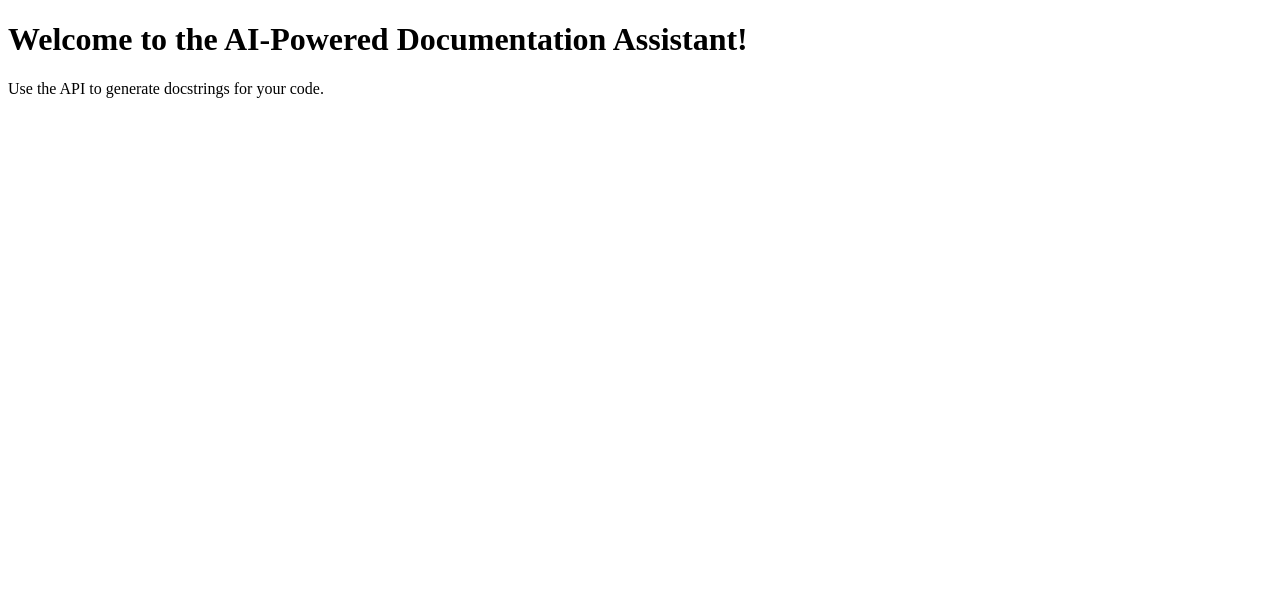
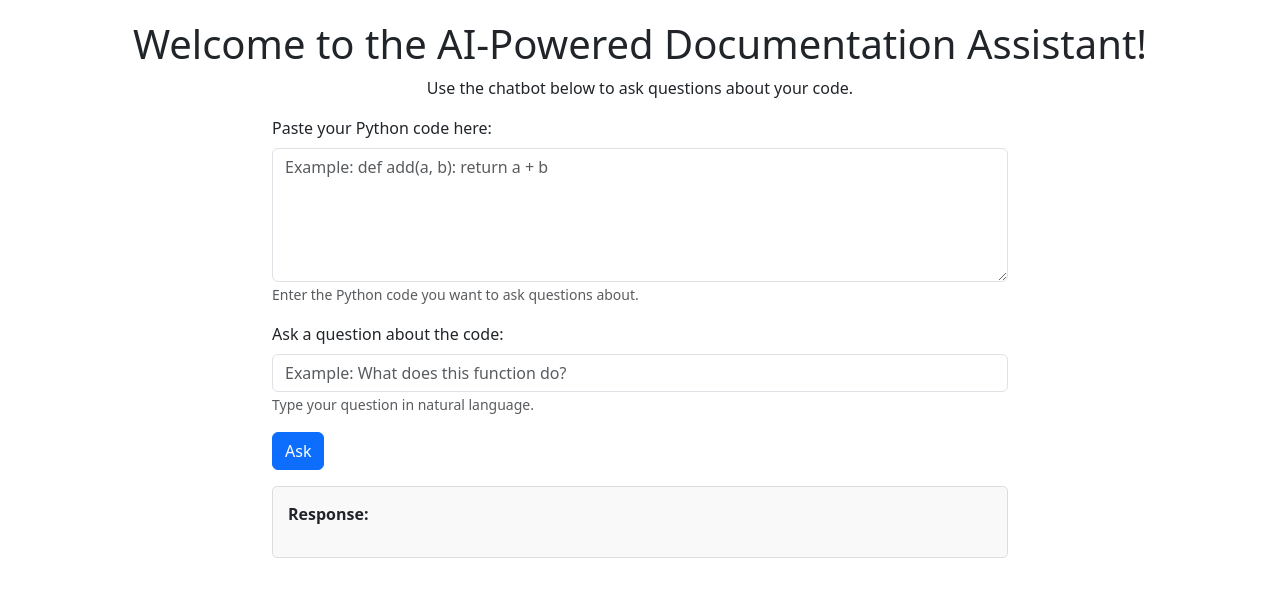
Before and after one commit to henrymbuguak/ai-doc-assistant, a Flask app: template app/templates/index.html in a window 1280 px wide. Shown: the top 597 px of the page. Run offline with Flask 3, Linux system fonts and the light colour scheme; the template is opened without the code that fills it, so the values that code supplies are empty.

Commit message:
Module 4:  AI-Powered interactive search  with DeepSeek and Flask

```diff
--- a/app/templates/index.html
+++ b/app/templates/index.html
@@ -4,9 +4,107 @@
     <meta charset="UTF-8">
     <meta name="viewport" content="width=device-width, initial-scale=1.0">
     <title>AI Doc Assistant</title>
+    <!-- Bootstrap CSS -->
+    <link href="https://cdn.jsdelivr.net/npm/bootstrap@5.3.0/dist/css/bootstrap.min.css" rel="stylesheet">
+    <style>
+        body {
+            padding: 20px;
+        }
+        .response-box {
+            margin-top: 20px;
+            padding: 15px;
+            border: 1px solid #ddd;
+            border-radius: 5px;
+            background-color: #f9f9f9;
+        }
+        .loading-spinner {
+            display: none; /* Hidden by default */
+            margin-top: 10px;
+        }
+    </style>
 </head>
 <body>
-    <h1>Welcome to the AI-Powered Documentation Assistant!</h1>
-    <p>Use the API to generate docstrings for your code.</p>
+    <div class="container">
+        <h1 class="text-center">Welcome to the AI-Powered Documentation Assistant!</h1>
+        <p class="text-center">Use the chatbot below to ask questions about your code.</p>
+
+        <!-- Chatbot Form -->
+        <div class="row justify-content-center">
+            <div class="col-md-8">
+                <!-- Code Input Field -->
+                <div class="mb-3">
+                    <label for="codeInput" class="form-label">Paste your Python code here:</label>
+                    <textarea class="form-control" id="codeInput" rows="5" placeholder="Example: def add(a, b): return a + b"></textarea>
+                    <small class="form-text text-muted">Enter the Python code you want to ask questions about.</small>
+                </div>
+
+                <!-- Query Input Field -->
+                <div class="mb-3">
+                    <label for="userQuery" class="form-label">Ask a question about the code:</label>
+                    <input type="text" class="form-control" id="userQuery" placeholder="Example: What does this function do?">
+                    <small class="form-text text-muted">Type your question in natural language.</small>
+                </div>
+
+                <!-- Ask Button -->
+                <button class="btn btn-primary" onclick="sendQuery()">Ask</button>
+
+                <!-- Loading Spinner -->
+                <div class="loading-spinner text-center">
+                    <div class="spinner-border text-primary" role="status">
+                        <span class="visually-hidden">Loading...</span>
+                    </div>
+                    <p class="mt-2">Your query is being processed. Please wait a few seconds...</p>
+                </div>
+
+                <!-- Response Box -->
+                <div class="response-box mt-3" id="responseBox">
+                    <strong>Response:</strong>
+                    <p id="response"></p>
+                </div>
+            </div>
+        </div>
+    </div>
+
+    <!-- Bootstrap JS and dependencies -->
+    <script src="https://cdn.jsdelivr.net/npm/@popperjs/core@2.11.6/dist/umd/popper.min.js"></script>
+    <script src="https://cdn.jsdelivr.net/npm/bootstrap@5.3.0/dist/js/bootstrap.min.js"></script>
+
+    <script>
+        async function sendQuery() {
+            const code = document.getElementById("codeInput").value;
+            const query = document.getElementById("userQuery").value;
+            const responseElement = document.getElementById("response");
+            const responseBox = document.getElementById("responseBox");
+            const loadingSpinner = document.querySelector(".loading-spinner");
+
+            // Show loading spinner and hide response box
+            loadingSpinner.style.display = "block";
+            responseBox.style.display = "none";
+
+            try {
+                const response = await fetch("/chatbot", {
+                    method: "POST",
+                    headers: { "Content-Type": "application/json" },
+                    body: JSON.stringify({ input: query, code: code })
+                });
+                const data = await response.json();
+
+                // Hide loading spinner and show response
+                loadingSpinner.style.display = "none";
+                responseBox.style.display = "block";
+
+                if (data.response) {
+                    responseElement.innerText = data.response;
+                } else {
+                    responseElement.innerText = "Error: " + (data.error || "No response received.");
+                }
+            } catch (error) {
+                // Handle network or other errors
+                loadingSpinner.style.display = "none";
+                responseBox.style.display = "block";
+                responseElement.innerText = "Error: " + error.message;
+            }
+        }
+    </script>
 </body>
 </html>
```
Also changed, not shown: app/routes.py (+41 -2 lines), app/utils/query_handler.py (added, +40 -0 lines), requirements.txt (+25 -2 lines).
